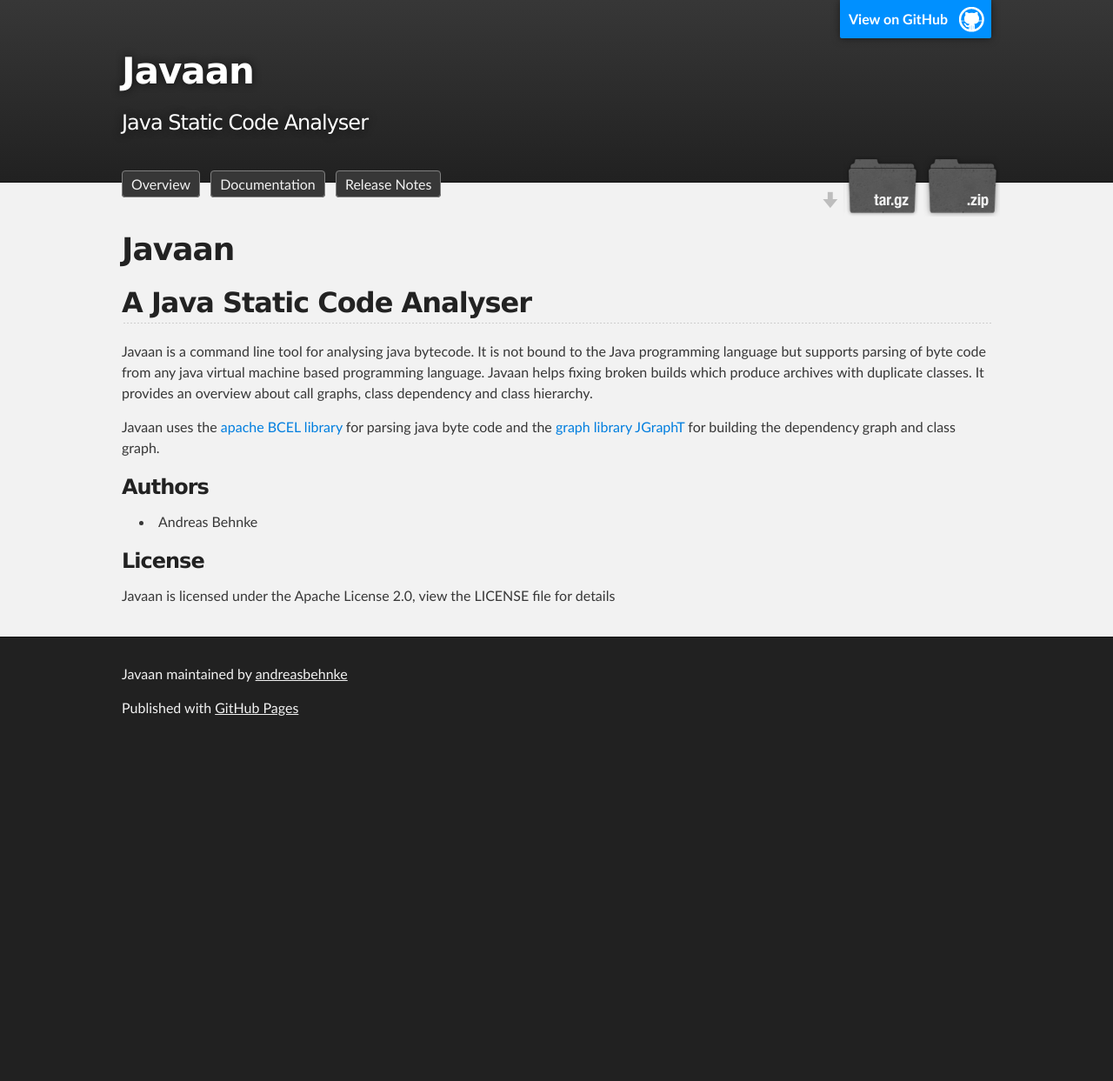
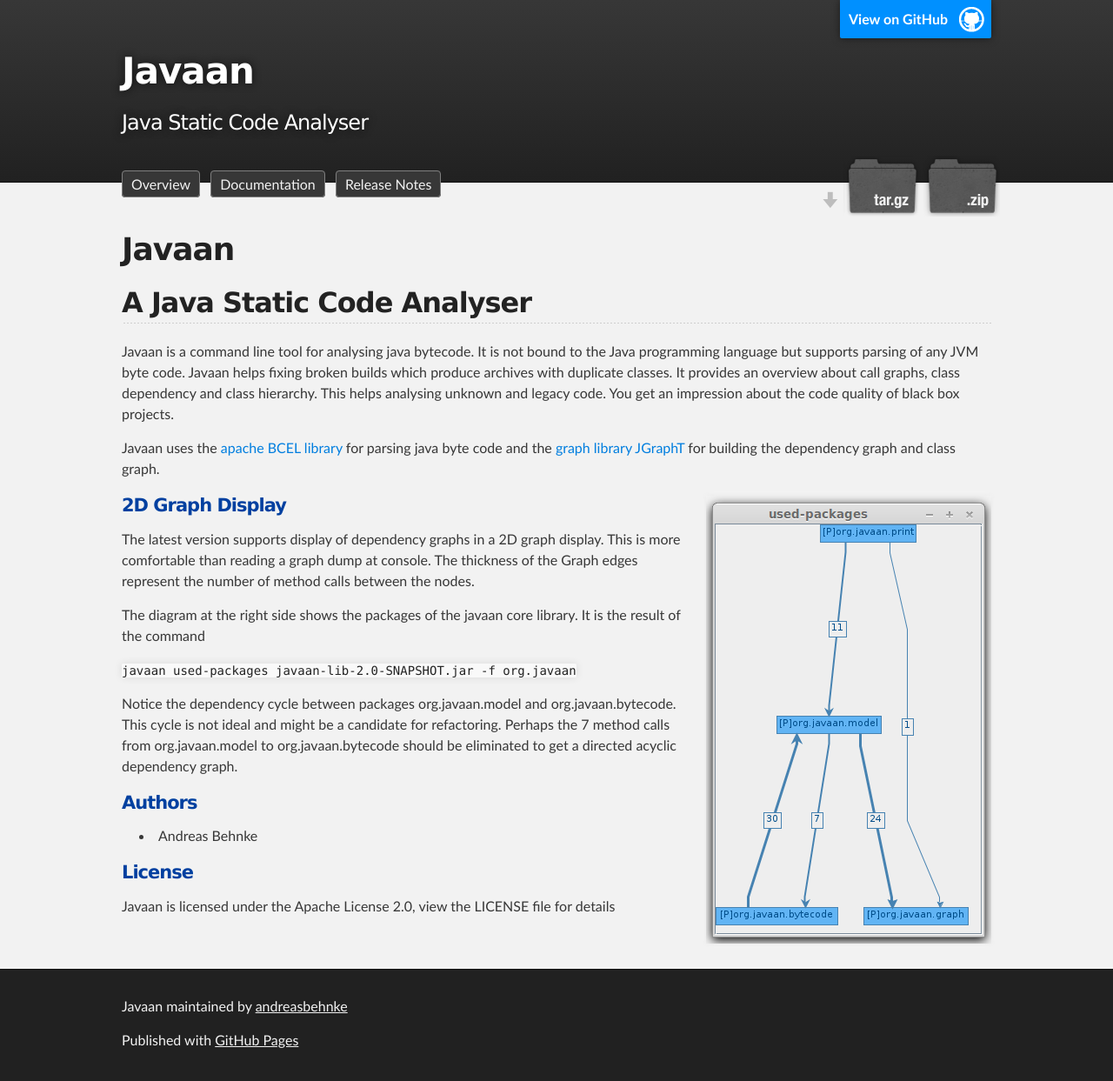
Before and after one commit to andreasbehnke/javaan, a Jekyll site: the page built from index.md, in a window 1280 px wide. Shown: the whole page at 87% size. Built offline with Jekyll 4.4.1, drawn with Linux system fonts in a browser that asks for light colours; Markdown is read by kramdown in place of the engine named in the settings; before the commit the page ends 900 px from its top, so only the background shows below that.

Commit message:
display example 2d graph image at the home page

```diff
--- a/index.md
+++ b/index.md
@@ -7,17 +7,36 @@
 ## A Java Static Code Analyser
 
 Javaan is a command line tool for analysing java bytecode. It is not bound to the Java programming language
-but supports parsing of byte code from any java virtual machine based programming language. Javaan helps
-fixing broken builds which produce archives with duplicate classes. It provides an overview about call graphs,
-class dependency and class hierarchy.
+but supports parsing of any JVM byte code. Javaan helps fixing broken builds which produce archives with duplicate classes.
+It provides an overview about call graphs, class dependency and class hierarchy. This helps analysing unknown and legacy code.
+You get an impression about the code quality of black box projects.
 
 Javaan uses the [apache BCEL library](http://commons.apache.org/proper/commons-bcel) for parsing java byte
 code and the [graph library JGraphT](http://jgrapht.org/) for building the dependency graph and class graph.
 
-### Authors
+<img src="/images/2d-graph-example.png" title="example package dependency graph" class="right" />
+
+#### 2D Graph Display
+
+The latest version supports display of dependency graphs in a 2D graph display. This is more comfortable
+than reading a graph dump at console. The thickness of the Graph edges represent the number of method
+calls between the nodes.
+
+The diagram at the right side shows the packages of the javaan core library. It is the result of the
+command
+
+<code>javaan used-packages javaan-lib-2.0-SNAPSHOT.jar -f org.javaan</code>
+
+Notice the dependency cycle between packages org.javaan.model and org.javaan.bytecode. This cycle is
+not ideal and might be a candidate for refactoring. Perhaps the 7 method calls
+from org.javaan.model to org.javaan.bytecode should be eliminated to get a directed acyclic dependency graph.
+
+#### Authors
 
  * Andreas Behnke
 
-### License
+#### License
 
 Javaan is licensed under the Apache License 2.0, view the LICENSE file for details
+
+<p style="clear:both" />
--- a/stylesheets/javaan.css
+++ b/stylesheets/javaan.css
@@ -30,16 +30,21 @@
   max-width: 1000px;
 }
 
-h4 {
+#main_content h4 {
 	color: #0040a0;
 }
 
-pre {
+#main_content pre {
 	padding: 0;
 }
 
-code {
+#main_content code {
 	padding: 0;
 	margin: 0;
 	background-color: #f9f9f9;
 }
+
+#main_content img.right {
+	margin: 4px 0px 4px 18px;
+	float: right;
+}
```
Also changed, not shown: images/2d-graph-example.png (added).
